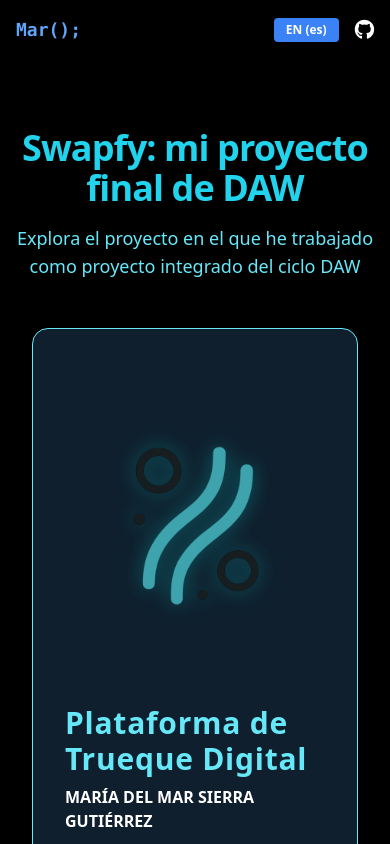
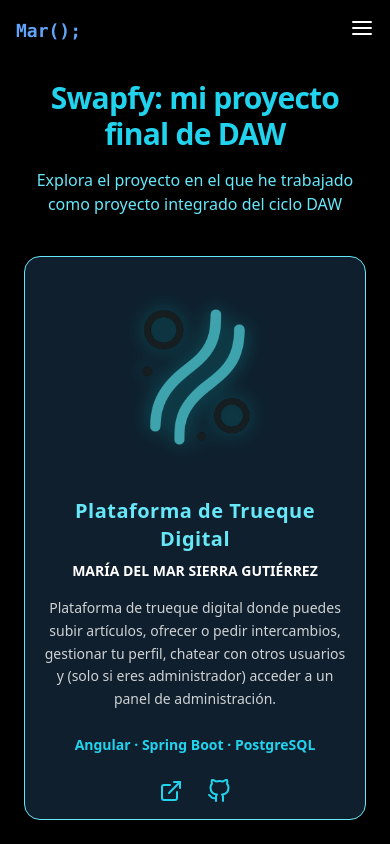
Before and after one commit to MarSierraG/Portfolio, a React (Vite) app: page /portfolio in a window 390 px wide. Shown: the top 844 px of the page. Built offline with nearby package versions, Linux system fonts and the light colour scheme.

Commit message:
Ajustes iconos, titulos y responsive

```diff
--- a/index.html
+++ b/index.html
@@ -2,9 +2,9 @@
 <html lang="en">
   <head>
     <meta charset="UTF-8" />
-    <link rel="icon" type="image/svg+xml" href="/vite.svg" />
+    <link rel="icon" type="image/png" href="/icon.png" />
     <meta name="viewport" content="width=device-width, initial-scale=1.0" />
-    <title>Vite + React + TS</title>
+    <title>Portafolio - MarSierraG</title>
   </head>
   <body>
     <div id="root"></div>
--- a/src/components/Navbar.tsx
+++ b/src/components/Navbar.tsx
@@ -1,5 +1,7 @@
-import React from 'react';
+import React, { useState } from 'react';
 import { Link } from 'react-router-dom';
+import { FiMenu, FiX } from 'react-icons/fi';
+
 
 interface NavbarProps {
     items: string[];
@@ -9,7 +11,10 @@
 }
 
 const Navbar: React.FC<NavbarProps> = ({ items, currentLang, onToggleLanguage, buttonText }) => {
-    // Diccionario para mapear los nombres visibles a las rutas reales
+    const [isOpen, setIsOpen] = useState(false);
+
+    const toggleMenu = () => setIsOpen(!isOpen);
+
     const sectionRoutes: { [key: string]: string } = {
         Home: '/',
         Inicio: '/',
@@ -27,7 +32,14 @@
                     Mar();
                 </div>
 
-                {/* Menú */}
+                {/* Botón hamburguesa en móvil */}
+                <div className="md:hidden">
+                    <button onClick={toggleMenu} className="text-white text-2xl">
+                        {isOpen ? <FiX /> : <FiMenu />}
+                    </button>
+                </div>
+
+                {/* Menú escritorio */}
                 <ul className="hidden md:flex space-x-8 text-sm font-medium">
                     {items.map((item, index) => (
                         <li key={index}>
@@ -42,8 +54,8 @@
                     ))}
                 </ul>
 
-                {/* Idioma y GitHub */}
-                <div className="flex items-center gap-4">
+                {/* Idioma y GitHub escritorio */}
+                <div className="hidden md:flex items-center gap-4">
                     <button
                         onClick={onToggleLanguage}
                         className="bg-blue-500 hover:bg-blue-600 text-white font-semibold py-1 px-3 rounded text-xs"
@@ -54,12 +66,47 @@
                         href="https://github.com/TU_USUARIO"
                         target="_blank"
                         rel="noopener noreferrer"
-                        className="text-white hover:text-blue-400 transition"
+                        className="text-white hover:text-blue-400 transition text-xl"
                     >
-                        <i className="fab fa-github text-xl"></i>
+                        <i className="fab fa-github"></i>
                     </a>
                 </div>
             </div>
+
+            {/* Menú móvil */}
+            {isOpen && (
+                <div className="md:hidden bg-black px-4 pb-4">
+                    <ul className="flex flex-col gap-4 text-sm font-medium">
+                        {items.map((item, index) => (
+                            <li key={index}>
+                                <Link
+                                    to={sectionRoutes[item] || '/'}
+                                    onClick={toggleMenu}
+                                    className="text-gray-400 hover:text-white transition"
+                                >
+                                    {item}
+                                </Link>
+                            </li>
+                        ))}
+                    </ul>
+                    <div className="flex justify-between items-center mt-4">
+                        <button
+                            onClick={onToggleLanguage}
+                            className="bg-blue-500 hover:bg-blue-600 text-white font-semibold py-1 px-3 rounded text-xs"
+                        >
+                            {buttonText} ({currentLang})
+                        </button>
+                        <a
+                            href="https://github.com/TU_USUARIO"
+                            target="_blank"
+                            rel="noopener noreferrer"
+                            className="text-white hover:text-blue-400 transition text-xl"
+                        >
+                            <i className="fab fa-github"></i>
+                        </a>
+                    </div>
+                </div>
+            )}
         </nav>
     );
 };
--- a/src/pages/About.tsx
+++ b/src/pages/About.tsx
@@ -126,14 +126,14 @@
     ];
 
     return (
-        <section className="text-white px-4 max-w-6xl mx-auto mt-[100px] mb-[110px] py-16">
-            <div className="flex flex-col md:flex-row items-center md:items-start gap-8 mb-[110px] py-16">
-                {/* Imagen */}
+        <section className="text-white px-4 sm:px-6 md:px-8 max-w-6xl mx-auto mt-[80px] mb-[100px] py-10 sm:py-16">
+            <div className="flex flex-col md:flex-row items-center md:items-start gap-8 mb-[80px]">
+            {/* Imagen */}
                 <motion.div
                     initial={{ opacity: 0, scale: 0.8 }}
                     animate={{ opacity: 1, scale: 1 }}
                     transition={{ duration: 0.6 }}
-                    className="relative w-60 h-60 rounded-full bg-blue-500 p-[5px] mx-auto md:mx-0"
+                    className="relative w-40 h-40 sm:w-52 sm:h-52 md:w-60 md:h-60 rounded-full bg-blue-500 p-[5px] mx-auto md:mx-0"
                 >
                     <div className="w-full h-full rounded-full overflow-hidden shadow-xl shadow-blue-400">
                         <img
@@ -170,8 +170,8 @@
                     className="mt-10"
                 >
                     <h4 className="text-xl text-blue-400 font-bold mb-4">{group.title}</h4>
-                    <div className="grid grid-cols-2 sm:grid-cols-3 md:grid-cols-4 gap-6">
-                        {group.items.map((tech, j) => (
+                    <div className="grid grid-cols-1 sm:grid-cols-2 md:grid-cols-3 lg:grid-cols-4 gap-6">
+                    {group.items.map((tech, j) => (
                             <motion.div
                                 key={j}
                                 initial={{ opacity: 0, scale: 0.8 }}
@@ -181,7 +181,7 @@
                                 className="flex flex-col items-center border border-blue-600 p-4 rounded-lg bg-[#0d1117] hover:bg-[#161b22] transition"
                             >
                                 <div className="text-3xl mb-2">{tech.icon}</div>
-                                <span className="text-sm text-center">{tech.name}</span>
+                                <span className="text-sm text-center break-words">{tech.name}</span>
                             </motion.div>
                         ))}
                     </div>
--- a/src/pages/Portfolio.tsx
+++ b/src/pages/Portfolio.tsx
@@ -2,7 +2,6 @@
 import swapfyLogo from '../assets/swapfy-logo.png';
 import { FiExternalLink, FiGithub } from 'react-icons/fi';
 import { motion } from 'framer-motion';
-
 
 interface PortfolioProps {
     text: {
@@ -20,13 +19,13 @@
 
 const Portfolio: React.FC<PortfolioProps> = ({ text }) => {
     return (
-        <section className="text-black px-4 max-w-6xl mx-auto mt-32 mb-28">
+        <section className="text-black px-4 sm:px-6 md:px-8 max-w-6xl mx-auto mt-20 sm:mt-28 mb-[100px]">
             {/* Título animado */}
             <motion.h2
                 initial={{ opacity: 0, y: -20 }}
                 animate={{ opacity: 1, y: 0 }}
                 transition={{ duration: 0.6 }}
-                className="text-4xl font-extrabold text-center text-cyan-400 mb-4 tracking-tight"
+                className="text-3xl sm:text-4xl font-extrabold text-center text-cyan-400 mb-4 tracking-tight"
             >
                 {text.portfolio_heading}
             </motion.h2>
@@ -36,7 +35,7 @@
                 initial={{ opacity: 0, y: -10 }}
                 animate={{ opacity: 1, y: 0 }}
                 transition={{ duration: 0.6, delay: 0.2 }}
-                className="text-center text-cyan-300 mb-12 text-lg"
+                className="text-center text-cyan-300 mb-10 sm:mb-12 text-base sm:text-lg px-2"
             >
                 {text.portfolio_intro}
             </motion.p>
@@ -47,42 +46,40 @@
                 whileInView={{ opacity: 1, scale: 1 }}
                 transition={{ duration: 0.6, delay: 0.3 }}
                 viewport={{ once: true }}
-                className="min-h-screen flex items-center justify-center bg-black px-4"
+                className="flex justify-center bg-black px-2 sm:px-4 mb-[120px]"
             >
-                <div className="bg-[#0f1f2d]  border border-cyan-300 rounded-2xl shadow-2xl p-8 hover:shadow-[0_0_30px_rgba(0,200,255,0.2)] transition-all duration-300 flex flex-col w-full max-w-4xl">
+                <div className="bg-[#0f1f2d] border border-cyan-300 rounded-2xl shadow-2xl p-4 sm:p-6 md:p-8 hover:shadow-[0_0_30px_rgba(0,200,255,0.2)] transition-all duration-300 flex flex-col w-full max-w-3xl">
 
-                    <div className="w-full h-[320px] bg-[#0f1f2d] rounded-xl overflow-hidden mb-6">
+                    <div className="w-full h-[200px] sm:h-[280px] md:h-[320px] bg-[#0f1f2d] rounded-xl overflow-hidden mb-6">
                         <motion.img
                             whileHover={{ scale: 1.05 }}
                             transition={{ duration: 0.3 }}
                             src={swapfyLogo}
                             alt="Swapfy"
-                            className="object-contain w-full h-full p-8 rounded-xl
-             filter drop-shadow-[0_0_10px_rgba(0,255,255,0.3)]
-             hover:drop-shadow-[0_0_20px_rgba(0,255,255,0.5)]
-             transition-all duration-500"
+                            className="object-contain w-full h-full p-4 sm:p-8 rounded-xl
+                            filter drop-shadow-[0_0_10px_rgba(0,255,255,0.3)]
+                            hover:drop-shadow-[0_0_20px_rgba(0,255,255,0.5)]
+                            transition-all duration-500"
                         />
-
-
                     </div>
 
-                    <h3 className="text-cyan-300 text-3xl font-extrabold mb-2 tracking-wide">
+                    <h3 className="text-cyan-300 text-xl sm:text-2xl md:text-3xl font-extrabold mb-2 tracking-wide text-center">
                         Plataforma de Trueque Digital
                     </h3>
 
-                    <p className="text-white text-base font-semibold mb-4">
+                    <p className="text-white text-sm sm:text-base font-semibold mb-4 text-center">
                         MARÍA DEL MAR SIERRA GUTIÉRREZ
                     </p>
 
-                    <p className="text-white/80 text-base leading-relaxed mb-6">
+                    <p className="text-white/80 text-sm sm:text-base leading-relaxed mb-6 text-center sm:text-left">
                         {text.portfolio_project_card.description}
                     </p>
 
-                    <p className="text-base text-cyan-400 font-semibold">
+                    <p className="text-sm sm:text-base text-cyan-400 font-semibold text-center sm:text-left">
                         {text.portfolio_project_card.stack}
                     </p>
 
-                    <div className="flex justify-end gap-6 mt-6 text-cyan-400 text-2xl">
+                    <div className="flex justify-center sm:justify-end gap-6 mt-6 text-cyan-400 text-2xl">
                         <a
                             href="https://swapfy-frontend.vercel.app"
                             title={text.portfolio_project_card.visit}
@@ -105,7 +102,6 @@
                 </div>
             </motion.div>
         </section>
-
     );
 };
 
```
Also changed, not shown: src/pages/Home.tsx (+7 -8 lines), public/icon.png (added), src/pages/Blog.tsx (deleted), 1 other file (tests, documents, lock files or other folders).
